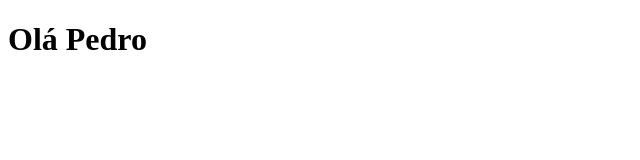
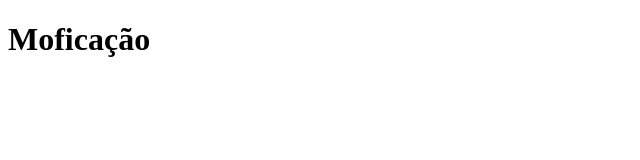
Before and after one commit to carlos-h-araujo/clone-tabnews, a Next.js app: page / in a window 1280 px wide. Shown: the top 160 px of the page, without its empty margins (0-640 px from the left). Built offline with nearby package versions, Linux system fonts and the light colour scheme.

Commit message:
modificação da frase de peages

```diff
--- a/pages/index.js
+++ b/pages/index.js
@@ -1,5 +1,5 @@
 function Home() {
-    return <h1>Olá Pedro</h1>
+    return <h1>Moficação</h1>
 }
 
 export default Home;
```
